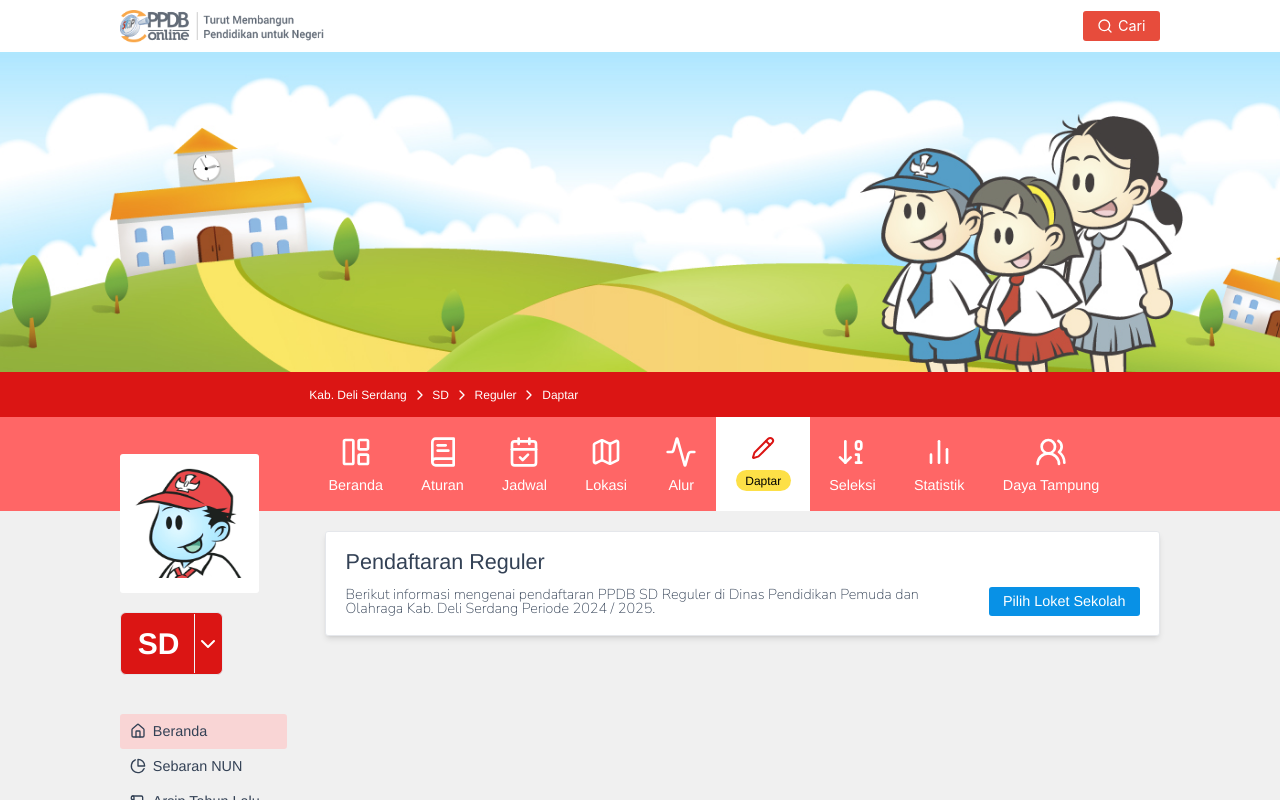
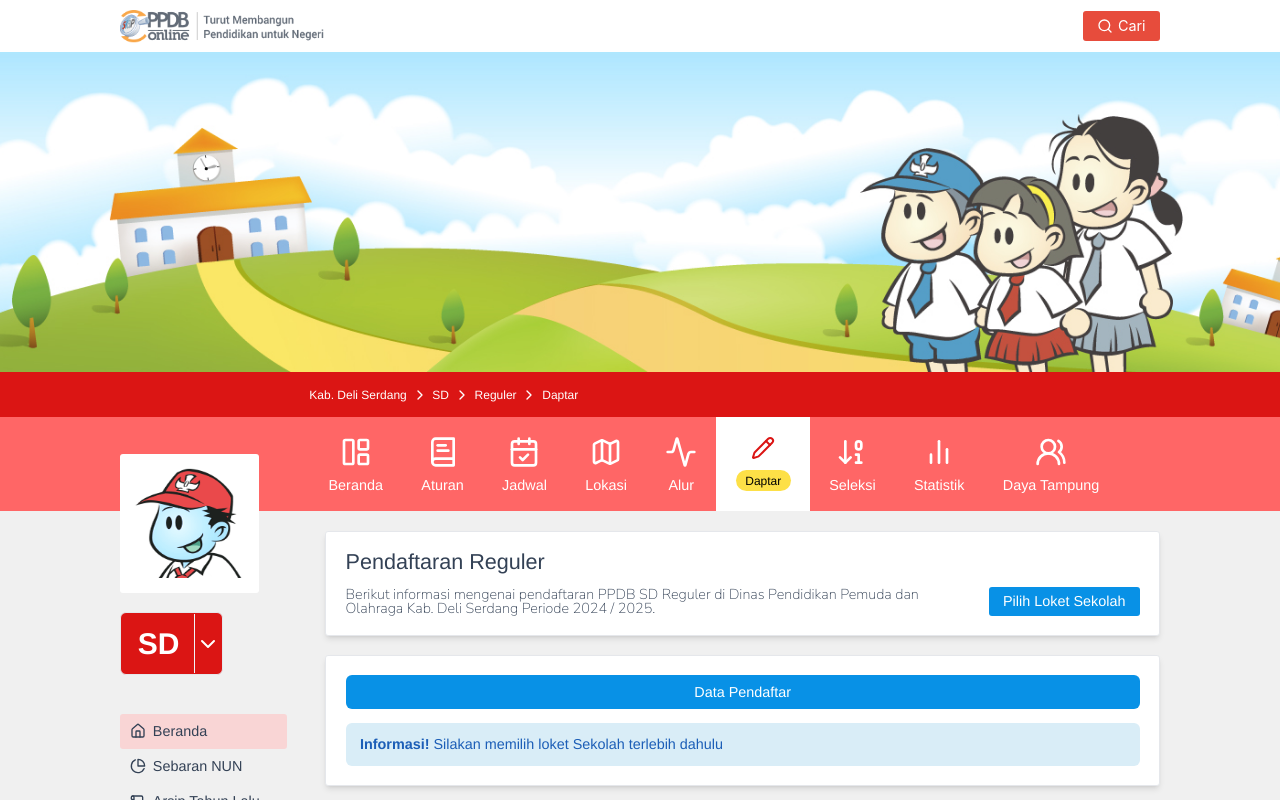
Before and after one commit to rfnasution01/ppdb, a React (Vite) app: page /daptar in a window 1280 px wide. Built offline with nearby package versions, Linux system fonts and the light colour scheme; a small style sheet from the web is missing.

Commit message:
feat: menambahkan content di halaman daptar

```diff
--- a/src/features/alur/index.ts
+++ b/src/features/alur/index.ts
@@ -1 +1,2 @@
 export * from './alur-header'
+export * from './alur-content'
--- /dev/null
+++ b/src/features/daptar/daptar-content.tsx
@@ -0,0 +1,16 @@
+export function DaptarContent() {
+  return (
+    <div className="flex flex-col gap-24 rounded-lg border bg-white p-32 shadow-md">
+      <button
+        type="button"
+        className="rounded-2xl bg-primary-background py-16 text-white hover:bg-primary-700"
+      >
+        Data Pendaftar
+      </button>
+      <p className="bg-primary-50 rounded-2xl p-24 text-primary-700">
+        <span className="font-bold">Informasi!</span> Silakan memilih loket
+        Sekolah terlebih dahulu
+      </p>
+    </div>
+  )
+}
--- a/src/features/daptar/daptar-header.tsx
+++ b/src/features/daptar/daptar-header.tsx
@@ -2,7 +2,7 @@ export function DaptarHeader({ showJenjang }: { showJenjang: string }) {
   return (
     <div className="flex flex-col gap-24 rounded-lg border bg-white p-32 shadow-md">
       <p className="text-[3.6rem]">Pendaftaran Reguler</p>
-      <div className="flex items-center gap-64 phones:gap-32">
+      <div className="flex items-center gap-64 phones:flex-col phones:gap-32">
         <p className="font-nunito">
           Berikut informasi mengenai pendaftaran PPDB {showJenjang} Reguler di
           Dinas Pendidikan Pemuda dan Olahraga Kab. Deli Serdang Periode 2024 /
@@ -10,7 +10,7 @@ export function DaptarHeader({ showJenjang }: { showJenjang: string }) {
         </p>
         <button
           type="button"
-          className="rounded-lg bg-primary-background px-24 py-12 text-white hover:bg-primary-700"
+          className="rounded-lg bg-primary-background px-24 py-12 text-white hover:bg-primary-700 phones:w-full"
         >
           <p className="text-nowrap">Pilih Loket Sekolah</p>
         </button>
--- a/src/features/daptar/index.ts
+++ b/src/features/daptar/index.ts
@@ -1 +1,2 @@
 export * from './daptar-header'
+export * from './daptar-content'
--- a/src/pages/alur/index.tsx
+++ b/src/pages/alur/index.tsx
@@ -1,5 +1,4 @@
-import { AlurHeader } from '@/features/alur'
-import { AlurContent } from '@/features/alur/alur-content'
+import { AlurContent, AlurHeader } from '@/features/alur'
 import { getJenjangSlice } from '@/store/reducer/stateJenjang'
 import { useEffect, useState } from 'react'
 import { useSelector } from 'react-redux'
--- a/src/pages/daptar/index.tsx
+++ b/src/pages/daptar/index.tsx
@@ -1,4 +1,4 @@
-import { DaptarHeader } from '@/features/daptar'
+import { DaptarContent, DaptarHeader } from '@/features/daptar'
 import { getJenjangSlice } from '@/store/reducer/stateJenjang'
 import { useEffect, useState } from 'react'
 import { useSelector } from 'react-redux'
@@ -23,6 +23,7 @@ export default function Daptar() {
   return (
     <div className="flex w-full flex-col gap-32">
       <DaptarHeader showJenjang={showJenjang} />
+      <DaptarContent />
     </div>
   )
 }
```
